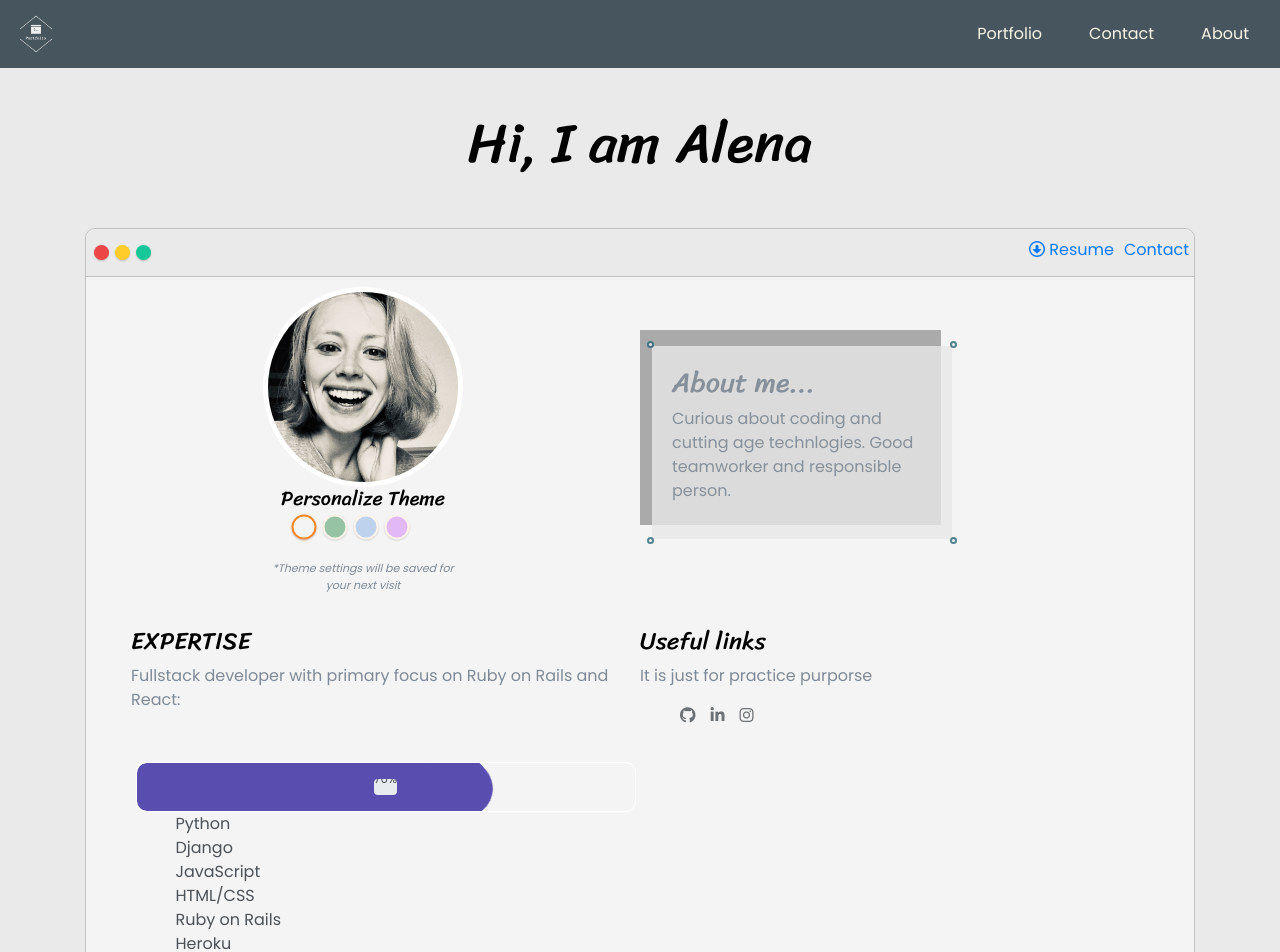
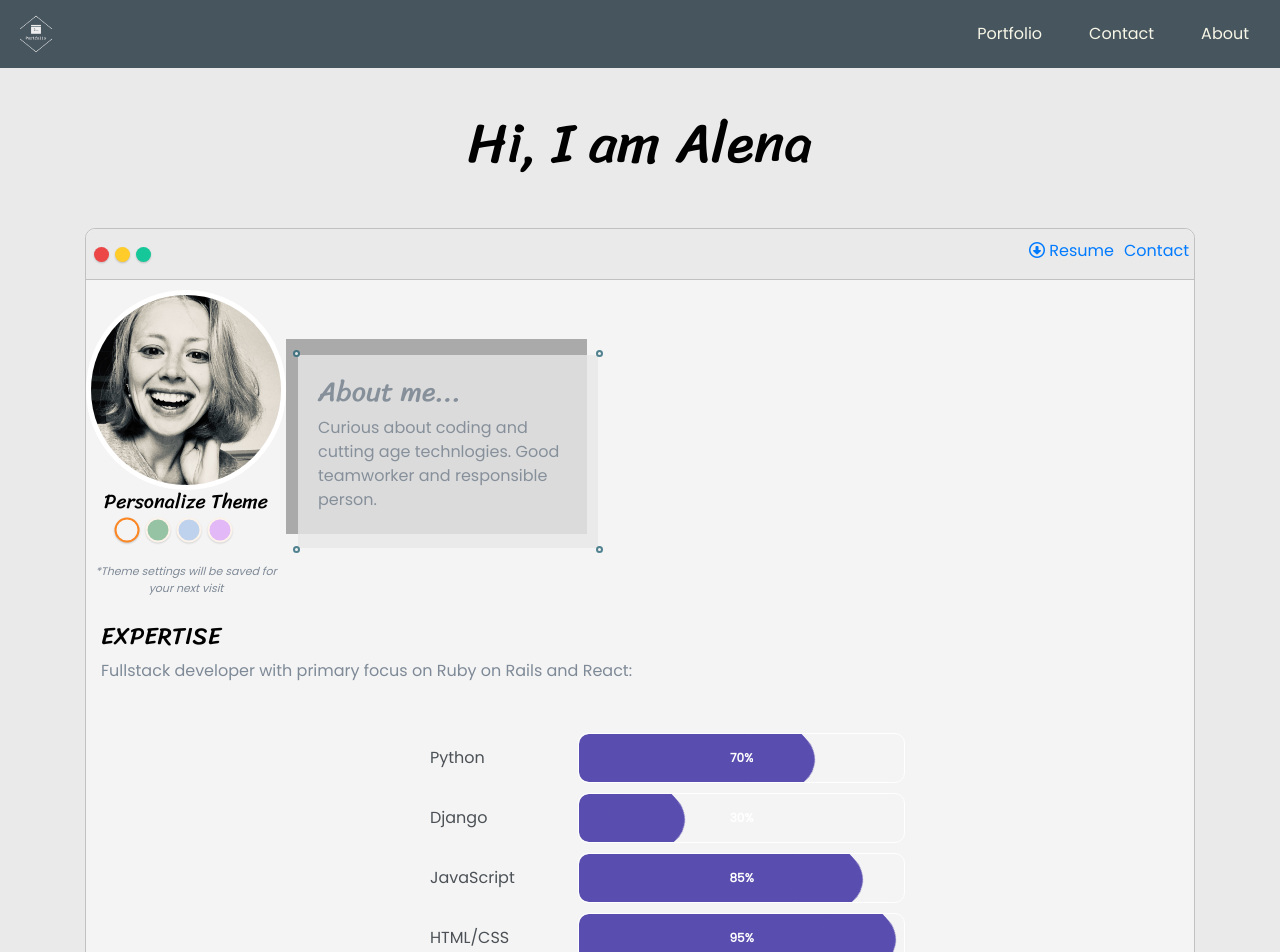
Before and after one commit to alena22292/portfolio-app, a React (Create React App) app: page /about in a window 1280 px wide. Shown: the top 952 px of the page. Built offline with nearby package versions, Linux system fonts and the light colour scheme.

Commit message:
Progress bar for scills

```diff
--- a/src/components/About.jsx
+++ b/src/components/About.jsx
@@ -1,7 +1,16 @@
 import React, { Component } from 'react';
+import AboutItem from './aboutItem';
 
 class About extends Component {
   render() {
+    const languages = [
+    {name: "Python", level: "70%"},
+    {name: "Django", level: "30%"},
+    {name: "JavaScript", level: "85%"},
+    {name: "HTML/CSS", level: "95%"},
+    {name: "Ruby on Rails", level: "90%"},
+    {name: "Heroku", level: "70%"}
+    ]
     return (
       <section className="about" id="about">
         <div className="container">
@@ -10,22 +19,10 @@ class About extends Component {
               <h4>EXPERTISE</h4>
               <p>Fullstack developer with primary focus on Ruby on Rails and React: </p>
               <div className="language-container">
-                <div className="progressbar-container">
-                  <div className="progressbar-complete" style={{width: "70%"}}>
-                    <div className="progressbar-liquid"></div>
-                  </div>
-                  <span className="progress">70%</span>
-                </div>
-
-
-
                 <ul>
-                  <li>Python</li>
-                  <li>Django</li>
-                  <li>JavaScript</li>
-                  <li>HTML/CSS</li>
-                  <li>Ruby on Rails</li>
-                  <li>Heroku</li>
+                 {languages.map((item) => {
+                  return <AboutItem {...item} />
+                 })}
                 </ul>
               </div>
             </div>
--- a/src/components/Home.jsx
+++ b/src/components/Home.jsx
@@ -9,7 +9,6 @@ class Home extends Component {
     return (
       <div>
         <Header image={header} title={"Hello, nice to meet you!"} subtitle={"this is portfolio for a web developer..."} link={"#"} buttonText={"Show more"} />
-
       </div>
     );
   }
--- a/src/components/Theme.jsx
+++ b/src/components/Theme.jsx
@@ -49,6 +49,8 @@ function Theme() {
                 </div>
 
               </div>
+
+              <div className="flex-box">
               <div className="left-wrapper">
                 <img className="img-fluid my-picture" src={my_pic} alt="" />
                 <h5 style={{ textAlign: 'center' }}>Personalize Theme</h5>
@@ -72,6 +74,8 @@ function Theme() {
                   </div>
                 </div>
               </div>
+              </div>
+
               <About />
             </div>
           </div>
--- /dev/null
+++ b/src/components/aboutItem.jsx
@@ -0,0 +1,19 @@
+import React, { Component } from 'react';
+
+class AboutItem extends Component {
+  render(){
+    return(
+      <li className="row flex-box">
+        <span className="col-sm-12 col-lg-4">{this.props.name}</span>
+        <div className="col-sm-12 col-lg-8 progressbar-container">
+          <div className="progressbar-complete" style={{width: `${this.props.level}`}}>
+            <div className="progressbar-liquid"></div>
+          </div>
+          <span className="progress">{this.props.level}</span>
+        </div>
+      </li>
+    );
+  }
+}
+
+export default AboutItem;
--- a/src/index.css
+++ b/src/index.css
@@ -277,20 +277,20 @@ ul {
   min-height: 10em;
 }
 .intro-wrapper {
-  display: grid;
+  /*display: grid;
   grid-template-columns: 1fr 1fr;
   grid-template-rows: 3em 20em;
   grid-template-areas:
     'nav-wrapper nav-wrapper'
     'left-wrapper right-wrapper'
     'about about'
-    ;
+    ;*/
   border-radius: 10px 10px 0 0 ;
   border: 1px solid #c1c1c1;
 }
 
 .nav-wrapper {
-  grid-area: nav-wrapper;
+  /*grid-area: nav-wrapper;*/
   display: flex;
   justify-content: space-between;
   align-items: center;
@@ -299,7 +299,7 @@ ul {
   background: #eaeaea;
 }
 .about {
-  grid-area: about;
+  /*grid-area: about;*/
 }
 .dots-wrapper{
    display: flex;
@@ -332,7 +332,7 @@ ul {
 }
 
 .left-wrapper {
-  grid-area: left-wrapper;
+  /*grid-area: left-wrapper;*/
   padding-top: 10px;
 }
 
@@ -376,7 +376,7 @@ ul {
 }
 
 .right-wrapper {
-  grid-area: right-wrapper;
+  /*grid-area: right-wrapper;*/
   display: grid;
   align-items: center;
   padding-top: 10px;
@@ -441,9 +441,6 @@ ul {
 /*About:*/
 
 .about-wrapper {
-  display: grid;
-  grid-template-columns: repeat(auto-fit, minmax(320px, 1fr));
-  padding: 30px;
 }
 
 /*Language container animation*/
@@ -451,10 +448,26 @@ ul {
 .language-container {
   max-width: 500px;
   margin: 50px auto;
-  /*background-color: #7e8a97;*/
+}
+.flex-box {
+  display: flex;
+  align-items: center;
+  margin-bottom: 10px;
 }
 
- .language-container .progressbar-container {
+.progress {
+  display: flex;
+  height: 1rem;
+  line-height: 0;
+  font-size: .75rem;
+  border-radius: .25rem;
+  color: white;
+  font-weight: 900;
+  align-items: center;
+  background-color: transparent;
+}
+
+.language-container .progressbar-container {
    position: relative;
    width: 100%;
    height: 50px;
@@ -465,7 +478,8 @@ ul {
    justify-content: center;
    overflow: hidden;
 }
- .language-container .progressbar-container .progressbar-complete {
+
+.language-container .progressbar-container .progressbar-complete {
    position: absolute;
    left: 0;
    top: 0px;
@@ -516,10 +530,7 @@ ul {
   font-weight: bold;
   color: #706897;
 }
-.social-links {
-  /*padding-left: 15px;*/
-  /*margin-top: 20px;*/
-}
+
 .social-links ul {
   display: flex;
 }
@@ -726,16 +737,5 @@ input.result {
 }
 
 @media screen and (max-width: 800px) {
-   .intro-wrapper {
-      grid-template-columns: 1fr;
-      grid-template-areas:
-         'nav-wrapper'
-         'left-wrapper'
-         'right-wrapper'
-         ;
-    }
 
-    .right-wrapper {
-      justify-content: center;
-    }
 }
```
